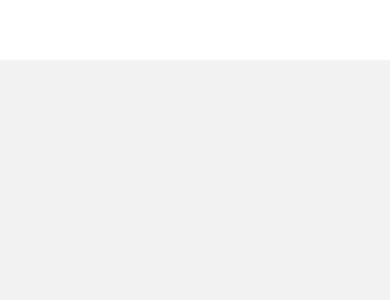
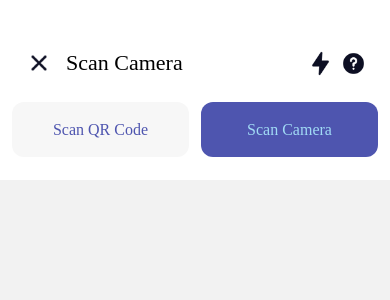
Before and after one commit to leedd87/eccomerce-app-react-native, a React Native app: screen /ScanProduct in a window 390 px wide. Shown: the top 300 px of the page. Built offline with nearby package versions, Linux system fonts and the light colour scheme.

Commit message:
react vision camera

```diff
--- a/package.json
+++ b/package.json
@@ -21,7 +21,8 @@
     "react-native-safe-area-context": "^4.0.1",
     "react-native-screens": "^3.12.0",
     "react-native-shadow-2": "^7.0.6",
-    "react-native-svg": "^13.4.0"
+    "react-native-svg": "^13.4.0",
+    "react-native-vision-camera": "^2.15.1"
   },
   "devDependencies": {
     "@babel/core": "^7.12.9",
--- a/screens/ScanProduct/index.js
+++ b/screens/ScanProduct/index.js
@@ -3,7 +3,7 @@ import React from 'react'
 import { IconButton, TextButton } from '../../components'
 import { COLORS, SIZES, FONTS, icons, constants, images } from '../../constants'
 
-const ScanProduct = () => {
+const ScanProduct = ({ navigation }) => {
 	const [selectedOption, setSelectedOption] = React.useState(
 		constants.scan_product_option.camera //esto es un String => 'CAMERA'
 	)
@@ -19,13 +19,112 @@ const ScanProduct = () => {
 					alignItems: 'center',
 					backgroundColor: COLORS.light,
 					zIndex: 1,
-				}}></View>
+				}}>
+				{/* Close */}
+				<IconButton
+					icon={icons.close}
+					onPress={() => navigation.goBack()}
+				/>
+				{/* Title */}
+				<Text
+					style={{ flex: 1, marginLeft: SIZES.radius, ...FONTS.h2 }}>
+					{selectedOption == constants.scan_product_option.camera
+						? 'Scan Camera'
+						: 'Scan QR Code'}
+				</Text>
+
+				{/* Add Options */}
+				<IconButton
+					icon={icons.flash}
+					containerStyle={{
+						marginLeft: SIZES.base,
+					}}
+					iconStyle={{
+						width: 25,
+						height: 25,
+					}}
+				/>
+				<IconButton
+					icon={icons.question_mark}
+					containerStyle={{
+						marginLeft: SIZES.base,
+					}}
+					iconStyle={{
+						width: 25,
+						height: 25,
+					}}
+				/>
+			</View>
 		)
 	}
+
+	function renderFooter() {
+		return (
+			<View
+				style={{
+					flexDirection: 'row',
+					height: 90,
+					paddingTop: SIZES.radius,
+					paddingHorizontal: SIZES.radius,
+					backgroundColor: COLORS.light,
+				}}>
+				<TextButton
+					label="Scan QR Code"
+					contentContainerStyle={{
+						flex: 1,
+						height: 55,
+						borderRadius: SIZES.radius,
+						backgroundColor:
+							selectedOption == constants.scan_product_option.qr
+								? COLORS.primary
+								: COLORS.lightGrey,
+					}}
+					labelStyle={{
+						...FONTS.h3,
+						color:
+							selectedOption == constants.scan_product_option.qr
+								? COLORS.secondary
+								: COLORS.primary,
+					}}
+					onPress={() => {
+						setSelectedOption(constants.scan_product_option.qr)
+					}}
+				/>
+				<TextButton
+					label="Scan Camera"
+					contentContainerStyle={{
+						flex: 1,
+						height: 55,
+						marginLeft: SIZES.radius,
+						borderRadius: SIZES.radius,
+						backgroundColor:
+							selectedOption ==
+							constants.scan_product_option.camera
+								? COLORS.primary
+								: COLORS.lightGrey,
+					}}
+					labelStyle={{
+						...FONTS.h3,
+						color:
+							selectedOption ==
+							constants.scan_product_option.camera
+								? COLORS.secondary
+								: COLORS.primary,
+					}}
+					onPress={() => {
+						setSelectedOption(constants.scan_product_option.camera)
+					}}
+				/>
+			</View>
+		)
+	}
+
 	return (
 		<View style={{ flex: 1 }}>
 			{/* Header */}
 			{renderHeader()}
+			{/*Footer */}
+			{renderFooter()}
 		</View>
 	)
 }
```
Also changed, not shown: 3 other files (tests, documents, lock files or other folders).
